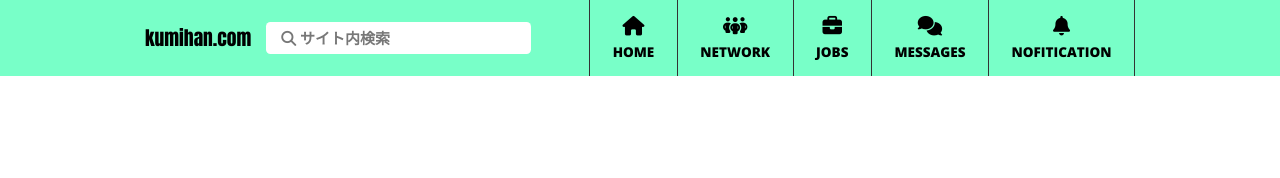
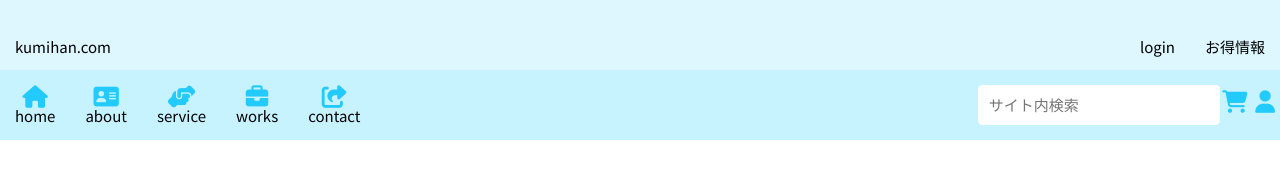
Before and after one commit to vivlio-kumihan/stra-header, a plain HTML site: page index.html in a window 1280 px wide. Drawn offline with nearby package versions, Linux system fonts and the light colour scheme; a web font is replaced by a local one.

Commit message:
header sample #5 <= #14

```diff
--- a/assets/css/style.css
+++ b/assets/css/style.css
@@ -1,3 +1,6 @@
+
+/* login => f0c0 */
+
 @charset "UTF-8";
 
 html {
@@ -13,12 +16,90 @@ body {
 #site-header {
   position: relative;
 
+  background-color: #def7ff;
+}
+
+.header_wapper,
+#site-header ul,
+#site-header dl,
+#site-header .group_end {
+  display: flex;
+  align-items: center;
+}
+
+.header_wapper {
+  justify-content: space-between;
+}
+#site-header a {
+  display: block;
+  /* padding: 2rem; */
+  padding: 2.5rem 1rem 1rem;
+}
+
+#header_bottom {
+  background-color: #c7f2ff;
+}
+
+.gnav_toggle {
+  display:none;
+}
+
+#header-search_input {
+  background-color: #fff;
+  padding: .75rem;
+  border-radius: .3rem;
+}
+
+#site-header a {
+  display: block;
+}
+
+#site-header .nav_item {
+  position: relative;
+}
+
+.gnav-wapper .icon::before {
+}
+
+#site-header .icon::before {
+  position: absolute;
+  top: 20%;
+  left: 50%;
+  transform: translateX(-50%);
+  /* transform: translateX(-50%, -50%); */
+
+  font-family: "Font Awesome 6 Free";
+  font-size: 1.5rem;
+  font-weight: 900;
+  color: #22cafd;
+}
+
+#site-header .icon.home::before { content: "\f015"; }
+#site-header .icon.about::before { content: "\f2bb"; }
+#site-header .icon.service::before { content: "\f4c4"; }
+#site-header .icon.works::before { content: "\f0b1"; }
+#site-header .icon.contact::before { content: "\f14d"; }
+#site-header .icon.cart::before { content: "\f07a"; }
+#site-header .icon.member-page::before { content: "\f007"; }
+
+
+.group_end .icon {
+  position: relative;
+}
+#site-header .cart::before {
+  position: absolute;
+}
+
+/* user =>  */
+/* cart =>  */
+/* #site-header {
+  position: relative;
+
   background-color: rgb(120, 255, 200);
 }
 
 #site-header > .container {
   max-width: 70rem;
-  /* 1050px */
   margin: 0 auto;
   padding: 0 2rem;
 }
@@ -214,4 +295,4 @@ body {
     border: 0;
     border-left: 5px solid #333;
   }
-}
+} */
--- a/index.html
+++ b/index.html
@@ -16,6 +16,49 @@
 
 <body>
   <header id="site-header">
+    <div id="header_upper">
+      <div class="container header_wapper">
+        <div class="group_start">
+          <a href="" class="brand">kumihan.com</a>
+        </div>
+        <div class="group_end">
+          <ul>
+            <li><a href="" id="login">login</a></li>
+            <li><a href="" class="more-info">お得情報</a></li>
+          </ul>
+        </div>
+      </div>
+    </div>
+
+    <div id="header_bottom">
+      <div class="container header_wapper">
+        <div class="group_start">
+          <div class="global-nav">
+            <button class="gnav_toggle">menu</button>
+            <ul class="gnav_wapper">
+              <li class="nav_item"><a href="#" class="icon home">home</a></li>
+              <li class="nav_item"><a href="#" class="icon about">about</a></li>
+              <li class="nav_item"><a href="#" class="icon service">service</a></li>
+              <li class="nav_item"><a href="#" class="icon works">works</a></li>
+              <li class="nav_item"><a href="#" class="icon contact">contact</a></li>
+            </ul>
+          </div>
+        </div>
+        <div class="group_end">
+          <form action="" class="search_form" method="post">
+            <dl>
+              <dt><label class="search-icon_toggle" for="header-search"></label></dt>
+              <dd><input id="header-search_input" type="text" name="" placeholder="サイト内検索"></dd>
+            </dl>
+          </form>
+          <a href="#" class="icon cart"></a>
+          <a href="#" class="icon member-page"></a>
+        </div>
+      </div>
+    </div>
+  </header>
+
+  <!-- <header id="site-header">
     <div class="site-header_wapper container">
       <div class="site-header_start">
         <a href="#" class="brand-image">kumihan.com</a>
@@ -40,7 +83,7 @@
         </nav>
       </div>
     </div>
-  </header>
+  </header> -->
 
   <main class="container">
   </main>
```
